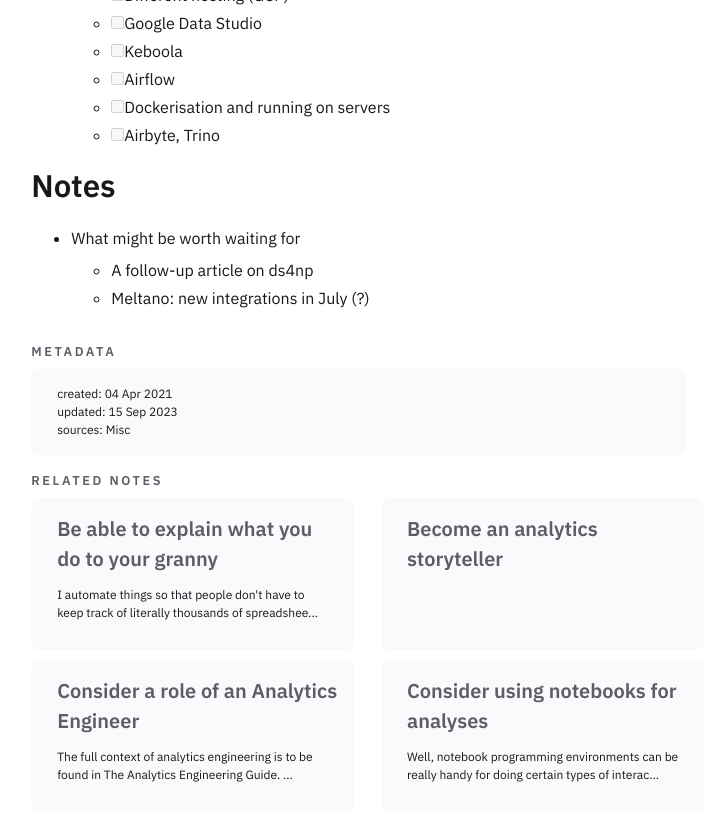
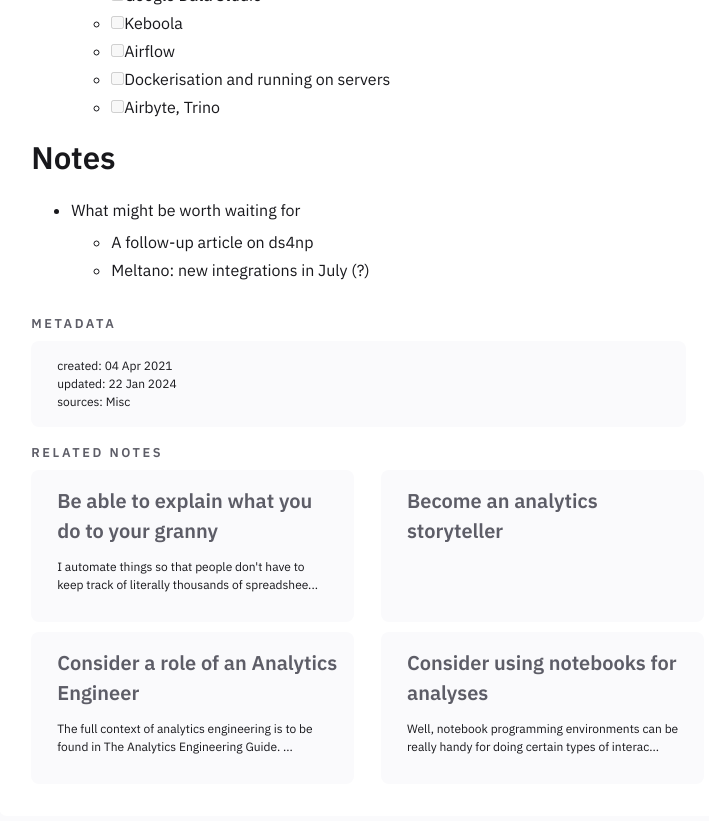
Before and after one commit to one-data-cookie/one-data-cookie.github.io, a Jekyll site: the page built from _notes/data-engineering/Build modern data stack.md, in a window 1280 px wide and 900 px high, scrolled down 8647 px. Shown: the top 821 px of the window, without its empty margins (264-973 px from the left). Built offline with Jekyll 4.4.1, drawn with Linux system fonts in a browser that asks for light colours.

Commit message:
sync notes and files as of 2024/01/22 19:00:39 UTC

```diff
--- a/_notes/data-engineering/Build modern data stack.md
+++ b/_notes/data-engineering/Build modern data stack.md
@@ -5,7 +5,7 @@
 tags: [learn]
 season: summer
 created: 04 Apr 2021
-updated: 15 Sep 2023
+updated: 22 Jan 2024
 sources: Misc
 ---
 
@@ -78,7 +78,6 @@
 	- [How to Deploy dbt to Production using GitHub Actions](https://towardsdatascience.com/how-to-deploy-dbt-to-production-using-github-action-778bf6a1dff6)
 	- hint on deploying [from dbt](https://docs.getdbt.com/docs/guides/building-packages#5-deploy-the-docs-for-your-package)
 	- to specify steps based on trigger: `if: github.event_name == 'workflow_dispatch'`
-
 ## Docs
 - [How to deploy dbt docs to GitLab Pages](https://vitorbaptista.com/how-to-deploy-dbt-docs-to-gitlab-pages)
 - Make it [password protected](https://github.com/chrissy-dev/protected-github-pages)
```
